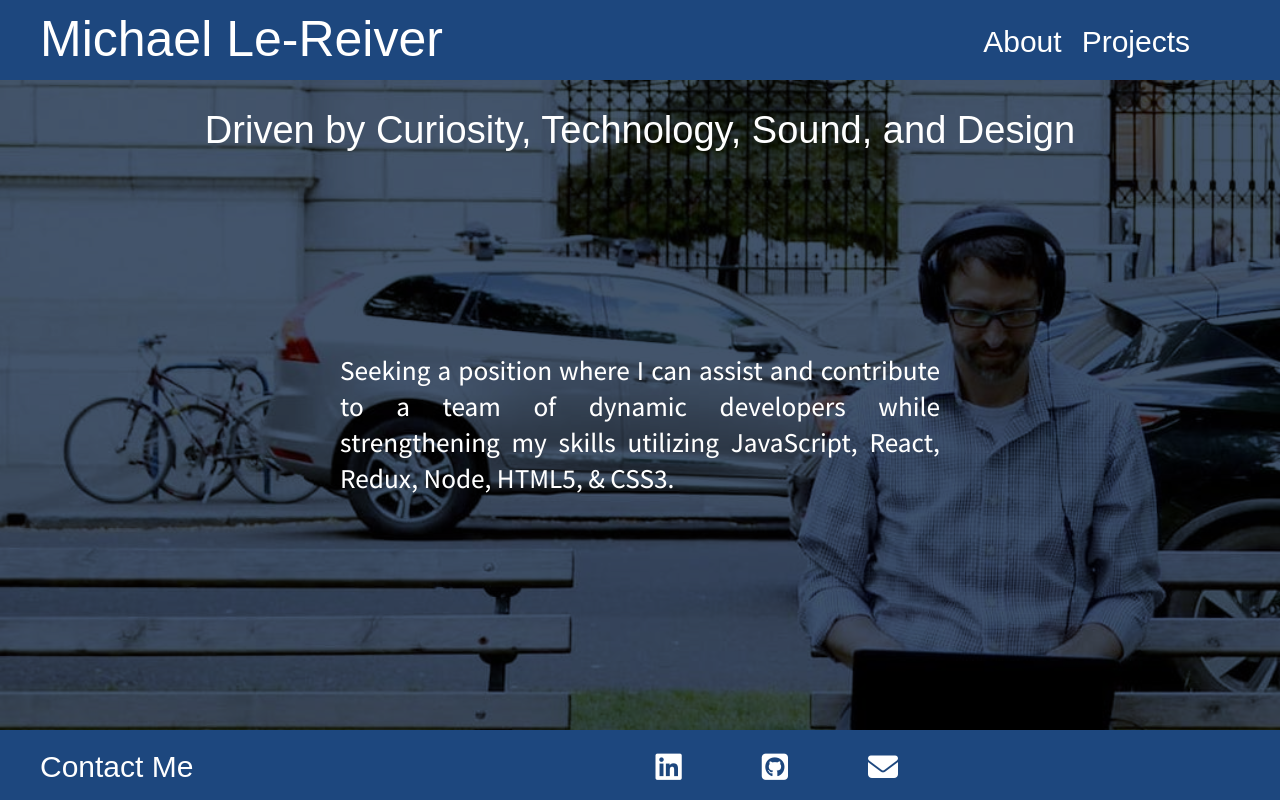
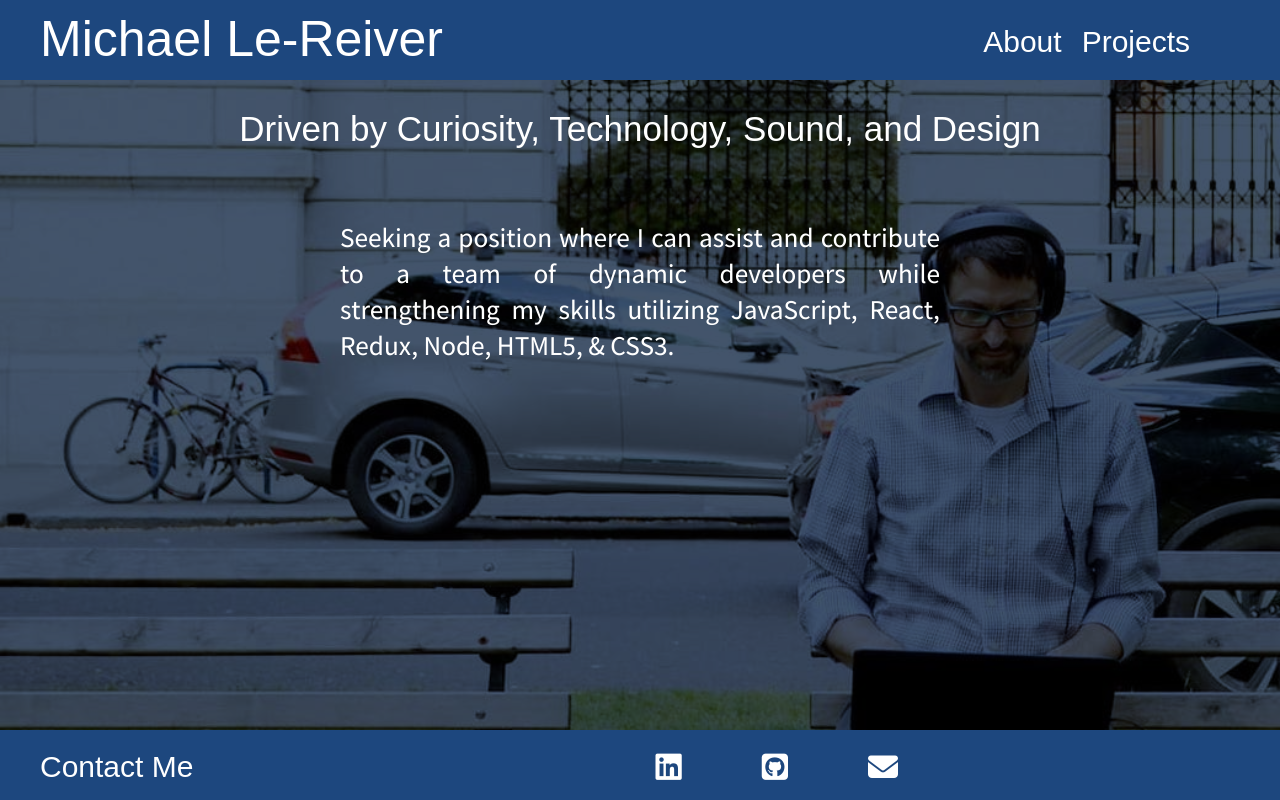
Before and after one commit to LeReiver/new-portfolio, a React (Create React App) app: page /about in a window 1280 px wide. Built offline with nearby package versions, Linux system fonts and the light colour scheme; a web font is replaced by a local one.

Commit message:
fixed text margins on About page

```diff
--- a/src/components/about/about.css
+++ b/src/components/about/about.css
@@ -59,6 +59,10 @@ p.p2.left.about {
 
 @media only screen and (max-width: 550px) {
 
+section {
+  height: 95vh;
+}
+
   p, p.p2,
   .about-title {
     width: 300px;
@@ -104,6 +108,7 @@ p.p2.left.about {
 
   #about {
     margin-top: -360px;
+    margin-bottom: 20px;
     background-image: url('../../images/hero4-sm.jpeg');
   }
 }
@@ -119,7 +124,7 @@ p.p2.left.about {
   p.p2.left.about {
     font-size: 150%;
     margin-left: 20px;
-    margin-top: -60px;
+    margin-top: 0;
   }
 
 }
@@ -127,13 +132,13 @@ p.p2.left.about {
 @media only screen and (min-width: 400px) {
   .about-title {
     margin-top: 400px;
-    padding: 30px 0 150px 0;
-    font-size: 38px;
+    padding: 30px 5px 20px 5px;
+    font-size: 35px;
     line-height: 110%;
   }
 
   p.p2.left.about {
     font-size: 170%;
-    /* margin-left: 20px; */
+    margin-bottom: 10px;
   }
 }
```
